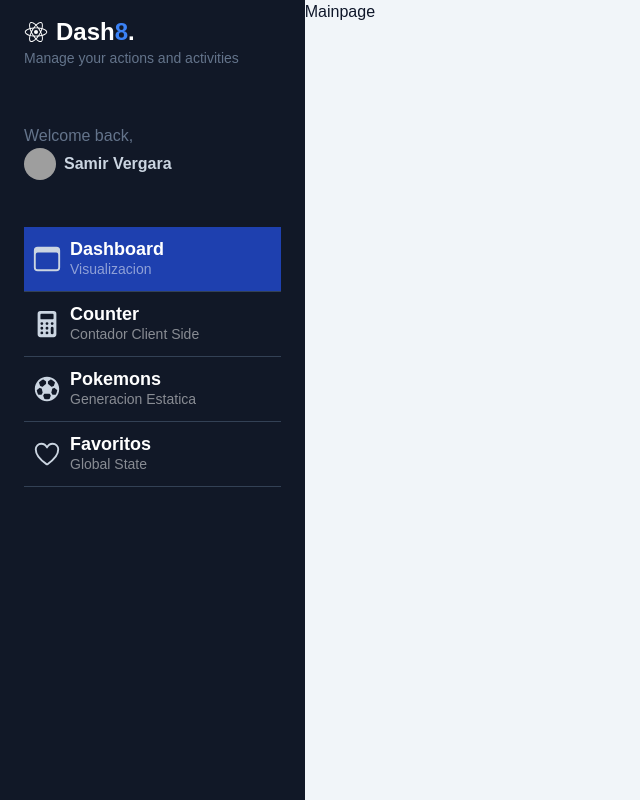
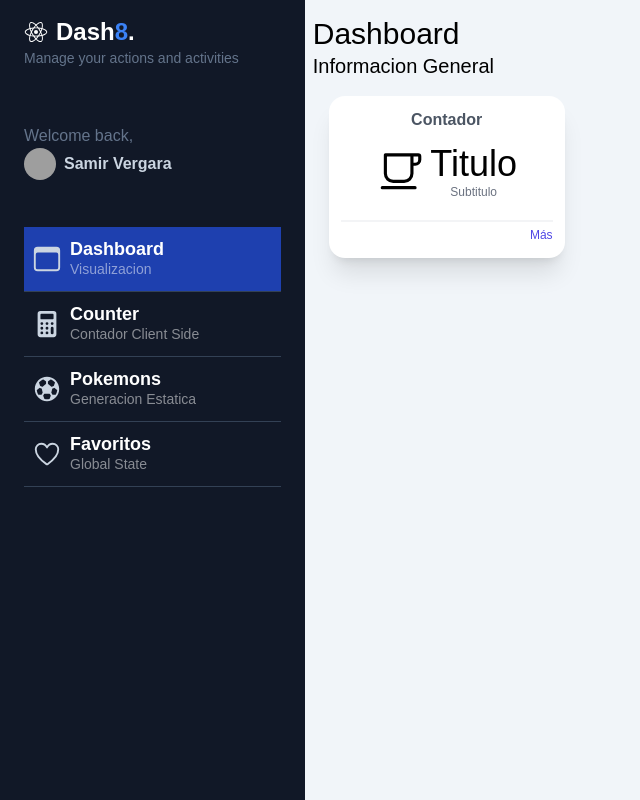
Before and after one commit to Samirvp15/MyDashboard, a Next.js app: page /dashboard/main in a window 1280 px wide. Shown: the whole page, without its empty margins (0-640 px from the left). Built offline with nearby package versions, Linux system fonts and the light colour scheme; grey boxes are pictures that could not be loaded.

Commit message:
add Redux Toolkit and SimpleWidgetPage to perform Redux workflow

```diff
--- a/package.json
+++ b/package.json
@@ -9,10 +9,12 @@
     "lint": "next lint"
   },
   "dependencies": {
+    "@reduxjs/toolkit": "^2.5.0",
     "next": "15.1.0",
     "react": "^19.0.0",
     "react-dom": "^19.0.0",
-    "react-icons": "^5.4.0"
+    "react-icons": "^5.4.0",
+    "react-redux": "^9.2.0"
   },
   "devDependencies": {
     "@eslint/eslintrc": "^3",
--- /dev/null
+++ b/src/app/components/SimpleWidget.tsx
@@ -0,0 +1,31 @@
+import { IoCafeOutline } from "react-icons/io5"
+
+
+export const SimpleWidget = () => {
+  return (
+    <div className="bg-white shadow-xl p-3 sm:min-w-[25%] min-w-full  rounded-2xl border-1 border-gray-50 mx-2 my-2">
+      <div className="flex flex-col">
+        <div>
+          <h2 className="font-bold text-gray-600 text-center">Contador</h2>
+        </div>
+        <div className="my-3">
+          <div className="flex flex-row items-center justify-center space-x-1 ">
+            <div id="icon">
+              {/* Icono irá aquí */}
+              { <IoCafeOutline size={50} />}
+            </div>
+            <div id="temp" className="text-center">
+              <h4 className="text-4xl">Titulo</h4>
+              <p className="text-xs text-gray-500">Subtitulo</p>
+            </div>
+          </div>
+        </div>
+
+        <div className="w-full place-items-end text-right border-t-2 border-gray-100 mt-2">
+            <a href="#" className="text-indigo-600 text-xs font-medium">Más</a>
+        </div>
+
+      </div>
+    </div>
+  )
+}
--- a/src/app/components/index.ts
+++ b/src/app/components/index.ts
@@ -2,3 +2,4 @@
 
 
 export { Sidebar } from './Sidebar'
+export { SimpleWidget } from './SimpleWidget'
--- a/src/app/dashboard/main/page.tsx
+++ b/src/app/dashboard/main/page.tsx
@@ -1,8 +1,17 @@
+import { SimpleWidget } from "@/app/components";
 
 
 
 export default function Mainpage() {
   return (
-    <div>Mainpage</div>
+    <div className=" text-black p-2">
+      <h1 className=" mt-2 text-3xl">Dashboard</h1>
+      <span className=" text-xl">Informacion General</span>
+
+      <div className=" flex flex-wrap p-2">
+        <SimpleWidget />
+      </div>
+
+    </div>
   )
 }
```
Also changed, not shown: 1 other file (tests, documents, lock files or other folders).
